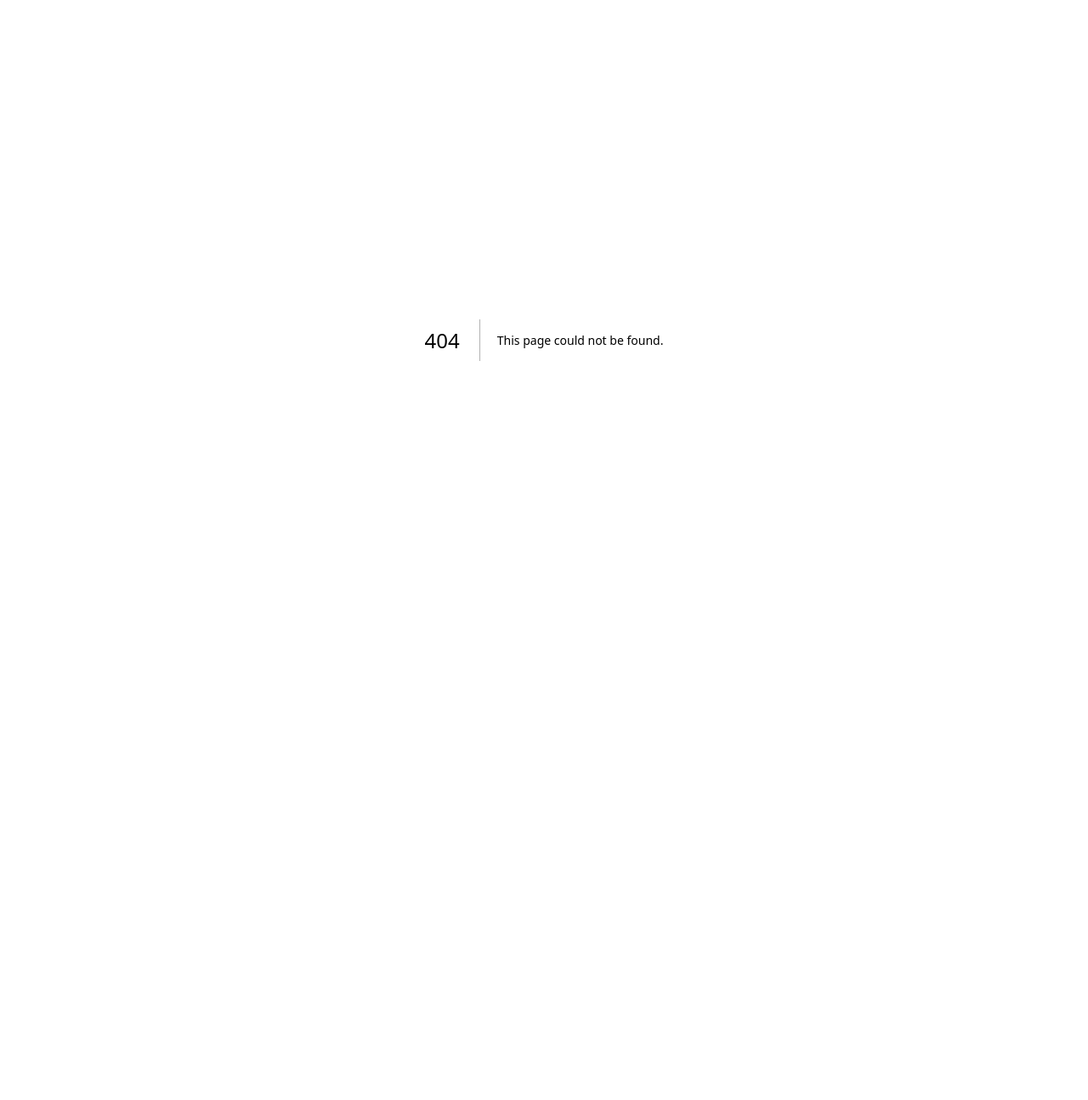
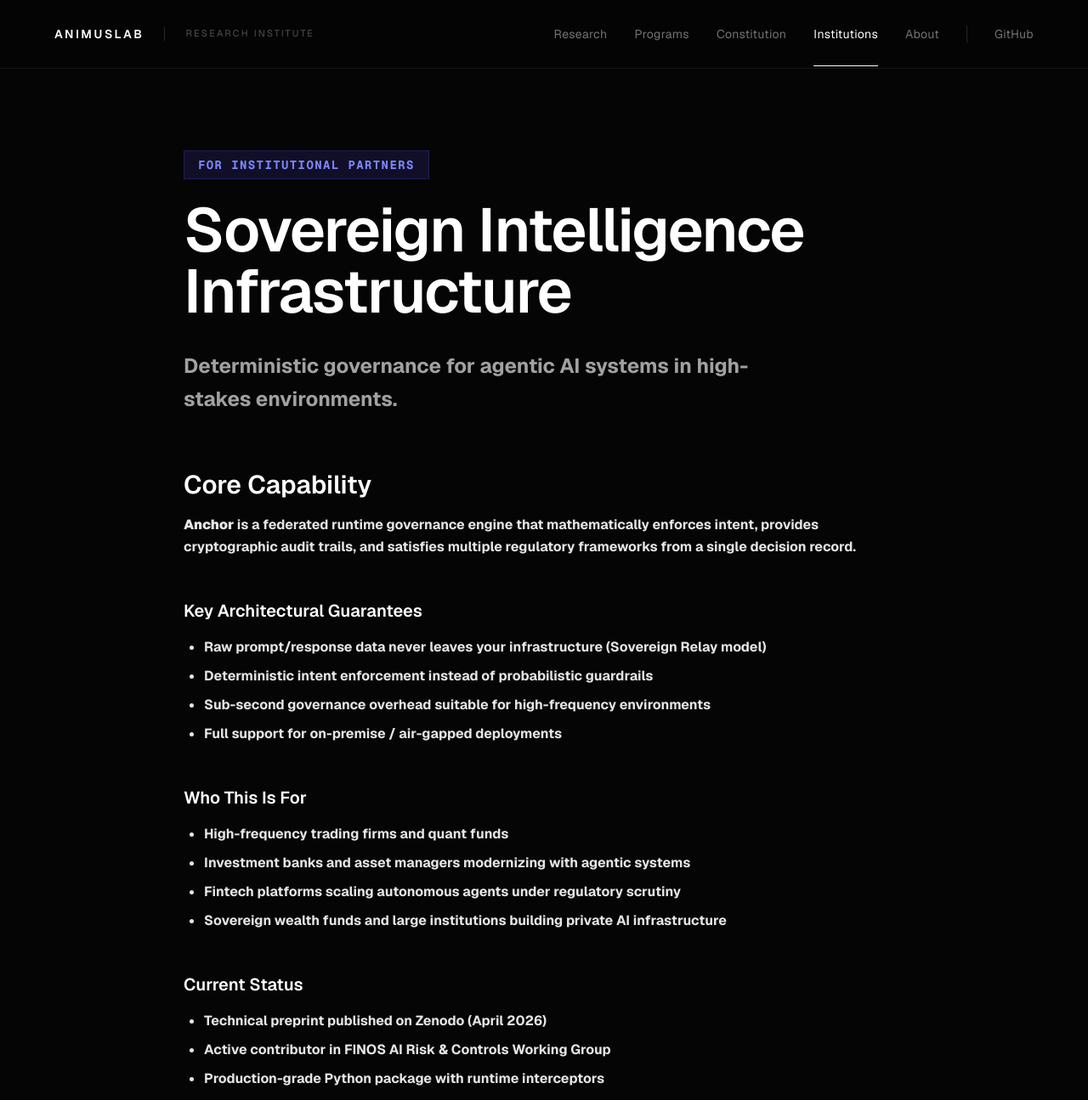
Before and after one commit to AnimusLab/animus-manifesto, a Next.js app: page /institutions in a window 1280 px wide. Before the commit this address had no page. Shown: the top 1295 px of the page at 85% size. Before the commit the page ends 800 px from the top, so only its background shows below. Built offline with nearby package versions, Linux system fonts and the light colour scheme; no server answers.

Commit message:
feat: apply complete institutional copy upgrades, timeline metrics, and add new /institutions route

```diff
--- a/app/components/Header.tsx
+++ b/app/components/Header.tsx
@@ -25,6 +25,12 @@
       name: 'Constitution',
       href: '/constitution',
       active: pathname.startsWith('/constitution'),
+    },
+
+    {
+      name: 'Institutions',
+      href: '/institutions',
+      active: pathname.startsWith('/institutions'),
     },
 
     {
--- /dev/null
+++ b/app/institutions/page.tsx
@@ -0,0 +1,83 @@
+import Header from '../components/Header';
+import Footer from '../components/Footer';
+
+export default function InstitutionsPage() {
+  return (
+    <div className="min-h-screen bg-[#050505] text-[#e5e5e5] flex flex-col">
+      <Header />
+      <main className="flex-1">
+        <div className="max-w-4xl mx-auto px-6 py-24">
+          <div className="mb-16">
+            <div className="inline-block px-4 py-1.5 bg-indigo-950/50 border border-indigo-900/50 text-indigo-400 text-sm font-mono tracking-widest mb-6 font-bold">
+              FOR INSTITUTIONAL PARTNERS
+            </div>
+            <h1 className="text-5xl md:text-6xl lg:text-7xl font-semibold tracking-tight text-white mb-8">
+              Sovereign Intelligence<br />Infrastructure
+            </h1>
+            <p className="text-xl md:text-2xl text-neutral-400 font-bold max-w-2xl leading-relaxed">
+              Deterministic governance for agentic AI systems in high-stakes environments.
+            </p>
+          </div>
+
+          <div className="space-y-12">
+            <div className="space-y-4">
+              <h2 className="text-2xl md:text-3xl font-semibold text-white">Core Capability</h2>
+              <p className="text-neutral-200 font-bold leading-relaxed">
+                <strong>Anchor</strong> is a federated runtime governance engine that mathematically enforces intent,
+                provides cryptographic audit trails, and satisfies multiple regulatory frameworks from a single decision record.
+              </p>
+            </div>
+
+            <div className="space-y-4">
+              <h3 className="text-xl font-semibold text-white">Key Architectural Guarantees</h3>
+              <ul className="list-disc pl-6 space-y-2 text-neutral-200 font-bold">
+                <li>Raw prompt/response data never leaves your infrastructure (Sovereign Relay model)</li>
+                <li>Deterministic intent enforcement instead of probabilistic guardrails</li>
+                <li>Sub-second governance overhead suitable for high-frequency environments</li>
+                <li>Full support for on-premise / air-gapped deployments</li>
+              </ul>
+            </div>
+
+            <div className="space-y-4">
+              <h3 className="text-xl font-semibold text-white">Who This Is For</h3>
+              <ul className="list-disc pl-6 space-y-2 text-neutral-200 font-bold">
+                <li>High-frequency trading firms and quant funds</li>
+                <li>Investment banks and asset managers modernizing with agentic systems</li>
+                <li>Fintech platforms scaling autonomous agents under regulatory scrutiny</li>
+                <li>Sovereign wealth funds and large institutions building private AI infrastructure</li>
+              </ul>
+            </div>
+
+            <div className="space-y-4">
+              <h3 className="text-xl font-semibold text-white">Current Status</h3>
+              <ul className="list-disc pl-6 space-y-2 text-neutral-200 font-bold">
+                <li>Technical preprint published on Zenodo (April 2026)</li>
+                <li>Active contributor in FINOS AI Risk & Controls Working Group</li>
+                <li>Production-grade Python package with runtime interceptors</li>
+                <li>Early enterprise pilots in progress</li>
+              </ul>
+            </div>
+          </div>
+
+          <div className="mt-16 flex flex-wrap gap-4">
+            <a
+              href="mailto:tan@anchorgovernance.tech?subject=Anchor%20Institutional%20Deep-Dive"
+              className="inline-block bg-white text-black px-8 py-4 font-bold hover:bg-neutral-200 transition-colors rounded-sm"
+            >
+              Request Private Demo / Technical Deep-Dive
+            </a>
+            <a
+              href="https://zenodo.org/records/19734724"
+              target="_blank"
+              rel="noopener noreferrer"
+              className="inline-block border border-neutral-800 px-8 py-4 font-bold text-white hover:bg-white/5 transition-colors rounded-sm"
+            >
+              Read the Preprint
+            </a>
+          </div>
+        </div>
+      </main>
+      <Footer />
+    </div>
+  );
+}
--- a/app/page.tsx
+++ b/app/page.tsx
@@ -10,39 +10,45 @@
       <main className="flex-1">
 
         {/* HERO */}
-        <section className="px-6 md:px-12 py-32 md:py-40">
-          <div className="max-w-6xl mx-auto">
-            <div className="space-y-10">
+        <section className="min-h-[80vh] flex items-center border-b border-neutral-900/50">
+          <div className="max-w-5xl mx-auto px-6 md:px-12 py-20">
+            <div className="max-w-4xl space-y-8">
+              <div className="inline-flex items-center gap-2 bg-neutral-900/60 border border-neutral-850 px-4 py-2 rounded-full mb-2 text-xs font-mono font-bold text-neutral-400">
+                <span className="h-1.5 w-1.5 rounded-full bg-emerald-500 animate-pulse"></span>
+                ACTIVE IN FINOS AI RISK & CONTROLS
+              </div>
 
-              <div className="space-y-6">
-                <p className="text-xs uppercase tracking-[0.25em] text-neutral-400 font-bold mb-6">
-                  Independent Systems Research Institution
+              <h1 className="text-5xl md:text-7xl font-bold tracking-tight text-white leading-none">
+                Sovereign Intelligence<br />Infrastructure
+              </h1>
+
+              <p className="text-xl md:text-2xl text-neutral-200 font-bold leading-relaxed max-w-3xl">
+                Anchor is a federated runtime governance engine that mathematically enforces intent and provides
+                cryptographic auditability for agentic AI systems, without ever exposing raw data.
               </p>
 
-                <h1 className="text-4xl md:text-6xl lg:text-7xl font-semibold text-white leading-tight tracking-tight max-w-5xl">
-                  Building systems that remain truthful,<br className="hidden lg:inline" />
-                  auditable, governable, and understandable<br className="hidden lg:inline" />
-                  under scrutiny.
-                </h1>
+              <div className="flex flex-wrap gap-4 pt-4">
+                <a
+                  href="mailto:tan@anchorgovernance.tech?subject=Anchor%20Institutional%20Deep-Dive"
+                  className="bg-white text-black hover:bg-neutral-200 px-8 py-4 text-sm font-bold transition-all rounded-sm shadow-lg shadow-black/30"
+                >
+                  Request Private Demo / Deep-Dive
+                </a>
 
-                <p className="max-w-3xl text-lg text-neutral-200 font-bold leading-relaxed">
-                  AnimusLab researches reasoning, governance, and observability systems for increasingly capable intelligent systems.
-                </p>
-              </div>
-
-              <div className="flex flex-wrap gap-4">
-                <Link
-                  href="/constitution"
-                  className="border border-neutral-800 px-6 py-3 text-sm text-white hover:bg-neutral-950 transition-colors"
+                <a
+                  href="https://zenodo.org/records/19734724"
+                  target="_blank"
+                  rel="noopener noreferrer"
+                  className="border border-neutral-800 text-neutral-200 hover:text-white px-8 py-4 text-sm font-bold hover:bg-white/5 transition-all rounded-sm"
                 >
-                  Our Principles
-                </Link>
+                  Read Preprint
+                </a>
 
                 <Link
-                  href="/programs"
-                  className="border border-neutral-800 px-6 py-3 text-sm text-neutral-200 hover:text-white transition-colors font-bold"
+                  href="/institutions"
+                  className="border border-neutral-800 text-neutral-200 hover:text-white px-8 py-4 text-sm font-bold hover:bg-white/5 transition-all rounded-sm"
                 >
-                  Research Programs
+                  For Institutions
                 </Link>
               </div>
             </div>
@@ -57,6 +63,11 @@
               <h2 className="text-3xl md:text-4xl font-semibold text-white">
                 Why AnimusLab Exists
               </h2>
+
+              <p className="text-xl text-neutral-300 font-bold leading-relaxed border-l-2 border-indigo-500 pl-6 my-8">
+                We exist because current agentic systems cannot be trusted with capital allocation,
+                regulatory compliance, or sovereign autonomy.
+              </p>
 
               <p className="text-lg text-neutral-200 font-bold leading-relaxed max-w-3xl">
                 As intelligent systems become more capable, governance becomes the primary challenge. We cannot afford to treat it as a secondary consideration.
@@ -177,9 +188,12 @@
 
               <div className="border border-neutral-900 p-8 flex flex-col justify-between">
                 <div>
-                  <h3 className="text-2xl font-bold text-white mb-4">
+                  <h3 className="text-2xl font-bold text-white mb-2">
                     ANIMUS
                   </h3>
+                  <p className="text-[10px] font-mono text-indigo-400 font-bold mb-4 uppercase tracking-wider">
+                    Neuro-symbolic reasoning kernel with anti-hallucination states
+                  </p>
 
                   <p className="text-neutral-200 leading-relaxed text-sm mb-6 font-bold">
                     Foundational research program exploring deterministic reasoning, symbolic verification, and domain-agnostic cognition.
@@ -196,9 +210,12 @@
 
               <div className="border border-indigo-900 bg-[#07080c]/30 p-8 flex flex-col justify-between shadow-[0_0_15px_rgba(99,102,241,0.02)]">
                 <div>
-                  <h3 className="text-2xl font-bold text-white mb-4">
+                  <h3 className="text-2xl font-bold text-white mb-2">
                     Anchor
                   </h3>
+                  <p className="text-[10px] font-mono text-indigo-400 font-bold mb-4 uppercase tracking-wider">
+                    Deterministic governance + regulatory polyglottism
+                  </p>
 
                   <p className="text-neutral-200 leading-relaxed text-sm mb-6 font-bold">
                     Governance infrastructure for intelligent systems focused on capability resolution, auditability, and execution control.
@@ -215,9 +232,12 @@
 
               <div className="border border-neutral-900 p-8 flex flex-col justify-between">
                 <div>
-                  <h3 className="text-2xl font-bold text-white mb-4">
+                  <h3 className="text-2xl font-bold text-white mb-2">
                     Shadow Watch
                   </h3>
+                  <p className="text-[10px] font-mono text-indigo-400 font-bold mb-4 uppercase tracking-wider">
+                    Forensic execution telemetry + behavioral verification
+                  </p>
 
                   <p className="text-neutral-200 leading-relaxed text-sm mb-6 font-bold">
                     Observability infrastructure researching behavioral verification, session trust, forensic telemetry, and institutional accountability.
@@ -252,24 +272,42 @@
               Publications & Research
             </h2>
 
-            <div className="border border-neutral-900 p-8 space-y-5">
+            <div className="border border-indigo-900/60 bg-[#07080c]/30 p-10 space-y-6 relative overflow-hidden group">
+              <div className="absolute top-0 right-0 bg-indigo-900/50 border-l border-b border-indigo-850 text-indigo-400 font-mono text-[9px] uppercase tracking-widest px-3 py-1.5 font-bold">
+                Published April 2026
+              </div>
 
-              <p className="text-sm uppercase tracking-wider text-neutral-400 font-bold">
-                Latest Publication
+              <div className="space-y-2">
+                <span className="text-xs uppercase tracking-[0.25em] text-indigo-400 font-mono font-bold block">
+                  Latest Research Preprint
+                </span>
+                <h3 className="text-2xl md:text-3xl text-white font-bold tracking-tight">
+                  Anchor: Constitutional Governance Infrastructure for Intelligent Systems
+                </h3>
+              </div>
+
+              <p className="text-neutral-300 leading-relaxed text-sm font-bold max-w-3xl">
+                This paper defines the specifications for Anchor, a deterministic governance layer operating at runtime. It details the compile-time AST verification routines, cryptographic decision chains, and high-security runtime sandboxing protocols.
               </p>
 
-              <h3 className="text-2xl text-white font-bold">
-                Anchor: Constitutional Governance Infrastructure for Intelligent Systems
-              </h3>
-
-              <p className="text-neutral-200 font-bold">
-                Published on Zenodo.
-              </p>
-
-              <p className="text-sm text-neutral-300 font-bold">
-                106 views · 76 downloads
-              </p>
-
+              <div className="flex flex-wrap items-center gap-6 pt-2">
+                <div className="flex gap-4 text-xs font-mono text-neutral-400 font-bold">
+                  <span>Zenodo Registry</span>
+                  <span>•</span>
+                  <span>106 views</span>
+                  <span>•</span>
+                  <span>76 downloads</span>
+                </div>
+                <div className="h-4 w-px bg-neutral-800 hidden sm:block" />
+                <a
+                  href="https://zenodo.org/records/19734724"
+                  target="_blank"
+                  rel="noopener noreferrer"
+                  className="text-xs font-mono text-indigo-400 hover:text-indigo-300 font-bold transition-colors"
+                >
+                  Access Paper on Zenodo →
+                </a>
+              </div>
             </div>
 
             <Link
@@ -286,6 +324,7 @@
         <section className="px-6 md:px-12 py-28 border-t border-neutral-900">
           <div className="max-w-4xl mx-auto space-y-12">
 
+            <div className="space-y-4">
               <h2 className="text-3xl md:text-4xl font-semibold text-white">
                 Institutional Progress & Git Ledger
               </h2>
@@ -293,6 +332,24 @@
               <p className="text-neutral-200 font-bold leading-relaxed max-w-3xl">
                 This timeline tracks the evolution of AnimusLab, combining our organizational founding milestones with our dynamic Git repository ledger.
               </p>
+
+              <div className="flex flex-wrap items-center gap-x-6 gap-y-2 pt-2 text-xs font-mono text-neutral-400 font-bold">
+                <span className="flex items-center gap-1.5">
+                  <span className="h-1.5 w-1.5 rounded-full bg-indigo-500"></span>
+                  Zenodo Preprint — 100+ views
+                </span>
+                <span className="hidden md:inline text-neutral-800">|</span>
+                <span className="flex items-center gap-1.5">
+                  <span className="h-1.5 w-1.5 rounded-full bg-indigo-500"></span>
+                  Active FINOS Contributor
+                </span>
+                <span className="hidden md:inline text-neutral-800">|</span>
+                <span className="flex items-center gap-1.5">
+                  <span className="h-1.5 w-1.5 rounded-full bg-indigo-500"></span>
+                  PyPI Package Released
+                </span>
+              </div>
+            </div>
 
             <div className="space-y-10">
 
@@ -370,15 +427,35 @@
               </p>
             </div>
 
+            <div className="bg-[#07080c]/30 border border-indigo-950 p-8 rounded-sm flex flex-col md:flex-row items-start md:items-center justify-between gap-6">
+              <div className="space-y-2">
+                <span className="text-xs uppercase tracking-[0.25em] text-indigo-400 font-mono font-bold block">
+                  Institutional Partnerships
+                </span>
+                <h3 className="text-lg md:text-xl text-white font-bold">
+                  For pilot requests, technical deep-dives, or institutional inquiries:
+                </h3>
+                <p className="text-sm text-neutral-400 font-bold">
+                  Reach out directly to arrange a private technical reference walkthrough.
+                </p>
+              </div>
+              <a
+                href="mailto:tan@anchorgovernance.tech?subject=Anchor%20Institutional%20Deep-Dive"
+                className="bg-white text-black hover:bg-neutral-200 px-6 py-3.5 text-sm font-bold transition-colors whitespace-nowrap rounded-sm shadow-lg shadow-black/20"
+              >
+                Contact Institutional Desk
+              </a>
+            </div>
+
             <div className="grid grid-cols-1 md:grid-cols-2 lg:grid-cols-3 gap-6">
 
               {/* Email */}
               <a
-                href="mailto:tan@animuslab.dev"
+                href="mailto:tan@anchorgovernance.tech?subject=Anchor%20General%20Inquiry"
                 className="group relative block p-6 bg-gradient-to-br from-[#0a0a0c] to-[#050505] border border-neutral-900 hover:border-neutral-800 transition-all duration-300 rounded-sm"
               >
                 <span className="text-[10px] uppercase tracking-[0.2em] text-neutral-500 font-mono block mb-2 font-bold">Direct Inquiry</span>
-                <span className="text-white font-bold text-lg group-hover:text-indigo-400 transition-colors block">tan@animuslab.dev</span>
+                <span className="text-white font-bold text-lg group-hover:text-indigo-400 transition-colors block">tan@anchorgovernance.tech</span>
                 <span className="text-xs text-neutral-400 mt-2 block font-bold">Inquiries regarding institutional research, collaborations, and projects.</span>
               </a>
 
--- a/app/sitemap.ts
+++ b/app/sitemap.ts
@@ -12,6 +12,7 @@
     '/research',
     '/research-roadmap',
     '/constitution',
+    '/institutions',
     '/anchor',
     '/anchor/manifesto',
     '/anchor/whitepaper',
```
Lines whose indentation alone changed are shown as unchanged.
